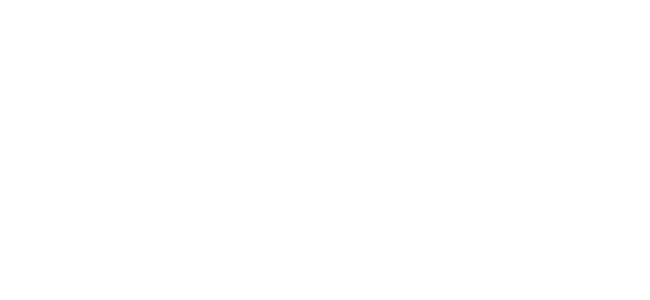
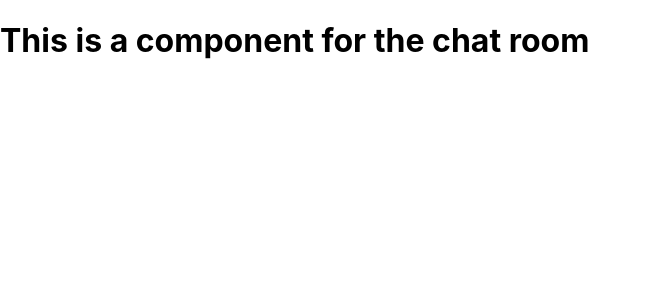
Before and after one commit to kretzbryan/kick-off, a React (Create React App) app in the folder client/: page /room in a window 1280 px wide. Shown: the top 300 px of the page, without its empty margins (0-650 px from the left). Built offline with nearby package versions, Linux system fonts and the light colour scheme.

Commit message:
added a header to the chat room component

```diff
--- a/client/src/components/RoomChat.js
+++ b/client/src/components/RoomChat.js
@@ -6,7 +6,7 @@
 
     return (
         <div>
-
+            <h1> This is a component for the chat room</h1>
         </div>
     )
 }
```
Also changed, not shown: 1 other file (tests, documents, lock files or other folders).
